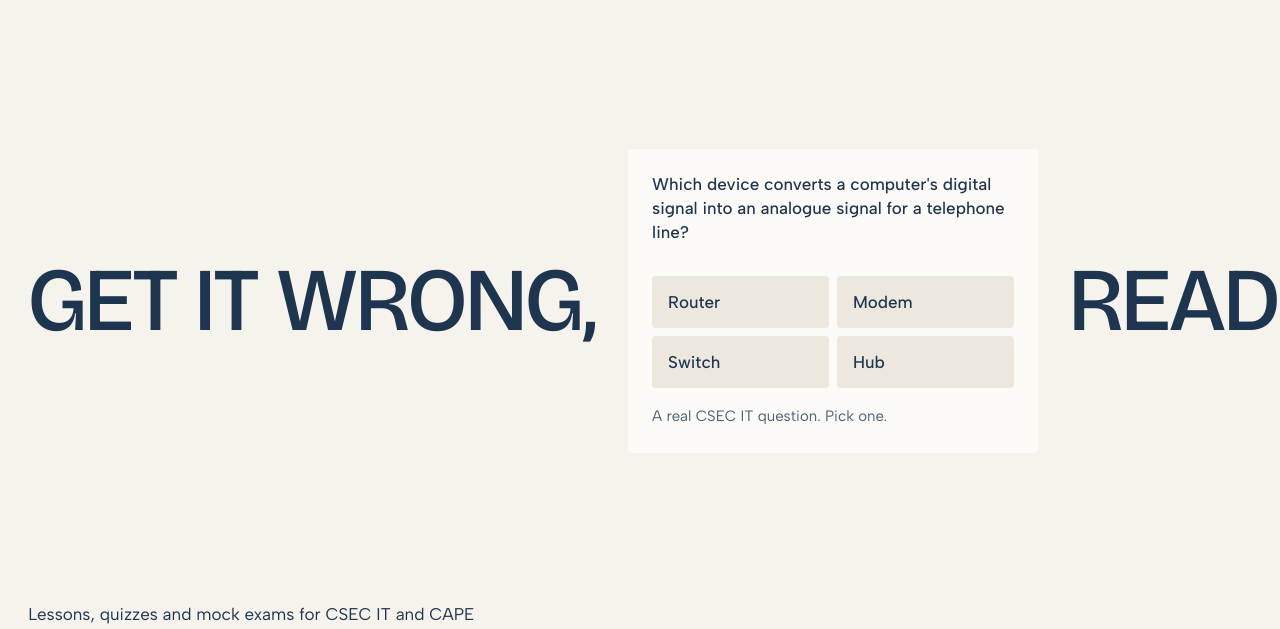
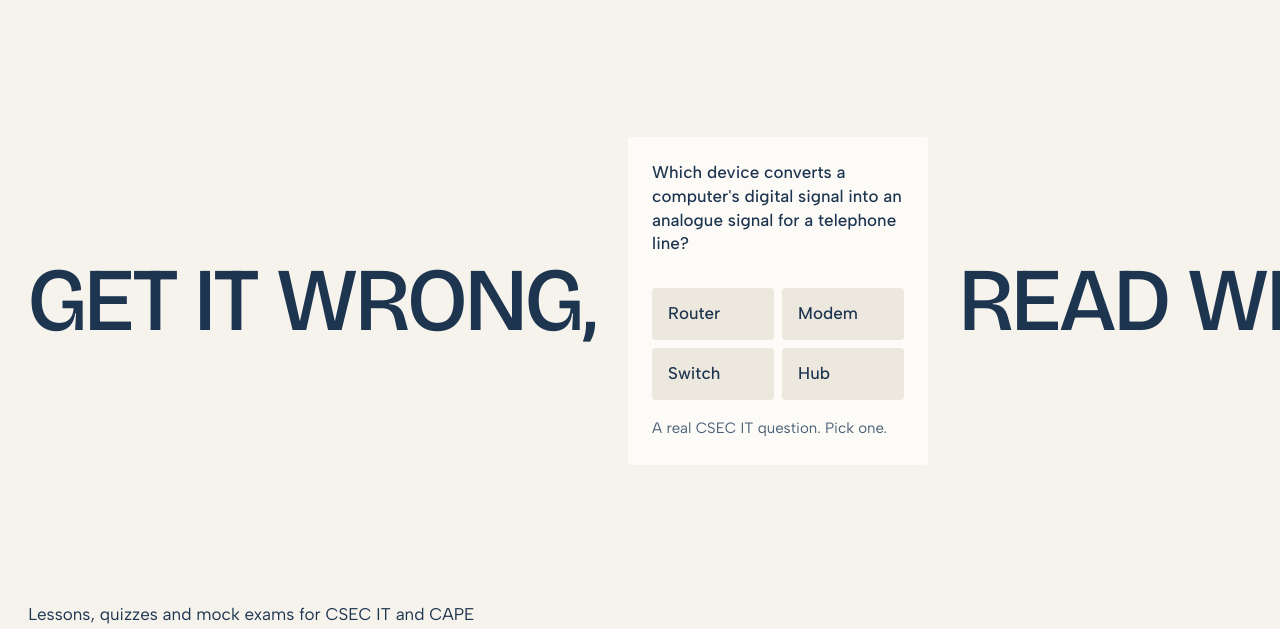
Before and after one commit to philquake/cxc_platform, a Django app: page / in a window 1280 px wide. Shown: the part 64-693 px from the top of the page. Run offline with Django 5.2, Linux system fonts and the light colour scheme; data that the repository does not hold is empty; some libraries are stand-ins or nearby versions; some web fonts are replaced.

Commit message:
Rework home hero grid with subgrid and test active lesson and question counts

```diff
--- a/static/css/home.css
+++ b/static/css/home.css
@@ -13,7 +13,7 @@
   --t-lead: 28px;
   --t-body: 17px;
   --t-small: 15px;
-  --frame-w: clamp(300px, 32vw, 540px);
+  --frame-w: 300px;
   --section-gap: 200px;
   --ease: cubic-bezier(0.22, 0.8, 0.24, 1);
   color: var(--ink);
@@ -62,25 +62,30 @@
   padding: 0 var(--gutter);
 }
 
-/* the question sits where a word would: a, card, b on one grid */
+/* the question sits where a word would: the heading's two halves and the card share one grid */
 .hero-centre {
   display: grid;
   flex: 1;
-  grid-template-columns: 1fr var(--frame-w) 1fr;
-  align-items: center;
+  grid-template-columns: auto minmax(var(--frame-w), 1fr) auto;
+  align-content: center;
   column-gap: 32px;
   padding: 48px 0;
 }
 
 .hero-sentence {
-  display: contents;
+  display: grid;
+  grid-template-columns: subgrid;
+  grid-column: 1 / -1;
+  grid-row: 1;
+  align-items: center;
+  margin: 0;
   font-size: var(--t-display);
   line-height: 0.95;
 }
 
-.hero-a { grid-column: 1; grid-row: 1; justify-self: end; white-space: nowrap; }
-.hero-b { grid-column: 3; grid-row: 1; justify-self: start; white-space: nowrap; }
-.reel { grid-column: 2; grid-row: 1; }
+.hero-a { grid-column: 1; grid-row: 1; white-space: nowrap; }
+.hero-b { grid-column: 3; grid-row: 1; white-space: nowrap; }
+.reel { position: relative; grid-column: 2; grid-row: 1; align-self: center; justify-self: center; width: 100%; max-width: 640px; }
 
 .q {
   display: flex;
@@ -277,7 +282,13 @@
 }
 
 .return-heading {
-  display: contents;
+  display: grid;
+  grid-template-rows: subgrid;
+  grid-column: 1;
+  grid-row: 1 / 4;
+  justify-items: center;
+  row-gap: inherit;
+  margin: 0;
   font-size: var(--t-display);
   line-height: 0.9;
   text-align: center;
@@ -287,6 +298,8 @@
 .return-b { grid-row: 3; }
 
 .return-frame {
+  position: relative;
+  grid-column: 1;
   grid-row: 2;
   width: calc(var(--rf-h) * 0.8);
   height: var(--rf-h);
@@ -405,6 +418,7 @@
 
 .home .subject-name {
   grid-column: 1;
+  text-wrap: balance;
   font-size: var(--t-lead);
   line-height: 1.05;
 }
@@ -512,9 +526,12 @@
 
   .hero-centre {
     grid-template-columns: 1fr;
+    grid-template-rows: auto auto auto;
+    justify-content: stretch;
     row-gap: 16px;
     padding: 32px 0 40px;
   }
+  .hero-sentence { grid-template-columns: none; grid-template-rows: subgrid; grid-row: 1 / 4; row-gap: inherit; }
   .hero-a { grid-column: 1; grid-row: 1; justify-self: start; }
   .reel { grid-column: 1; grid-row: 2; justify-self: center; width: min(100%, 560px); }
   .hero-b { grid-column: 1; grid-row: 3; justify-self: end; }
@@ -540,7 +557,7 @@
 
   .return { --rf-h: min(46svh, 87vw); }
   .return-body { grid-template-rows: auto var(--rf-h) auto auto; }
-  .return-caption { position: static; grid-row: 4; max-width: 36ch; margin-top: 8px; text-align: center; transform: none; }
+  .return-caption { position: static; grid-column: 1; grid-row: 4; max-width: 36ch; margin-top: 8px; text-align: center; transform: none; }
   .js .return-caption { transform: translateY(24px); }
   .js .s3 .return-caption { transform: none; }
 
--- a/templates/core/home.html
+++ b/templates/core/home.html
@@ -4,7 +4,7 @@
 {% block title %}compile/ | CSEC and CAPE practice that explains every answer{% endblock %}
 
 {% block extra_css %}
-    <link rel="stylesheet" href="{% static 'css/home.css' %}?v=12.0">
+    <link rel="stylesheet" href="{% static 'css/home.css' %}?v=12.3">
     <script>document.documentElement.classList.add("js");</script>
 {% endblock %}
 
```
Also changed, not shown: apps/core/tests.py (+17 -0 lines).
